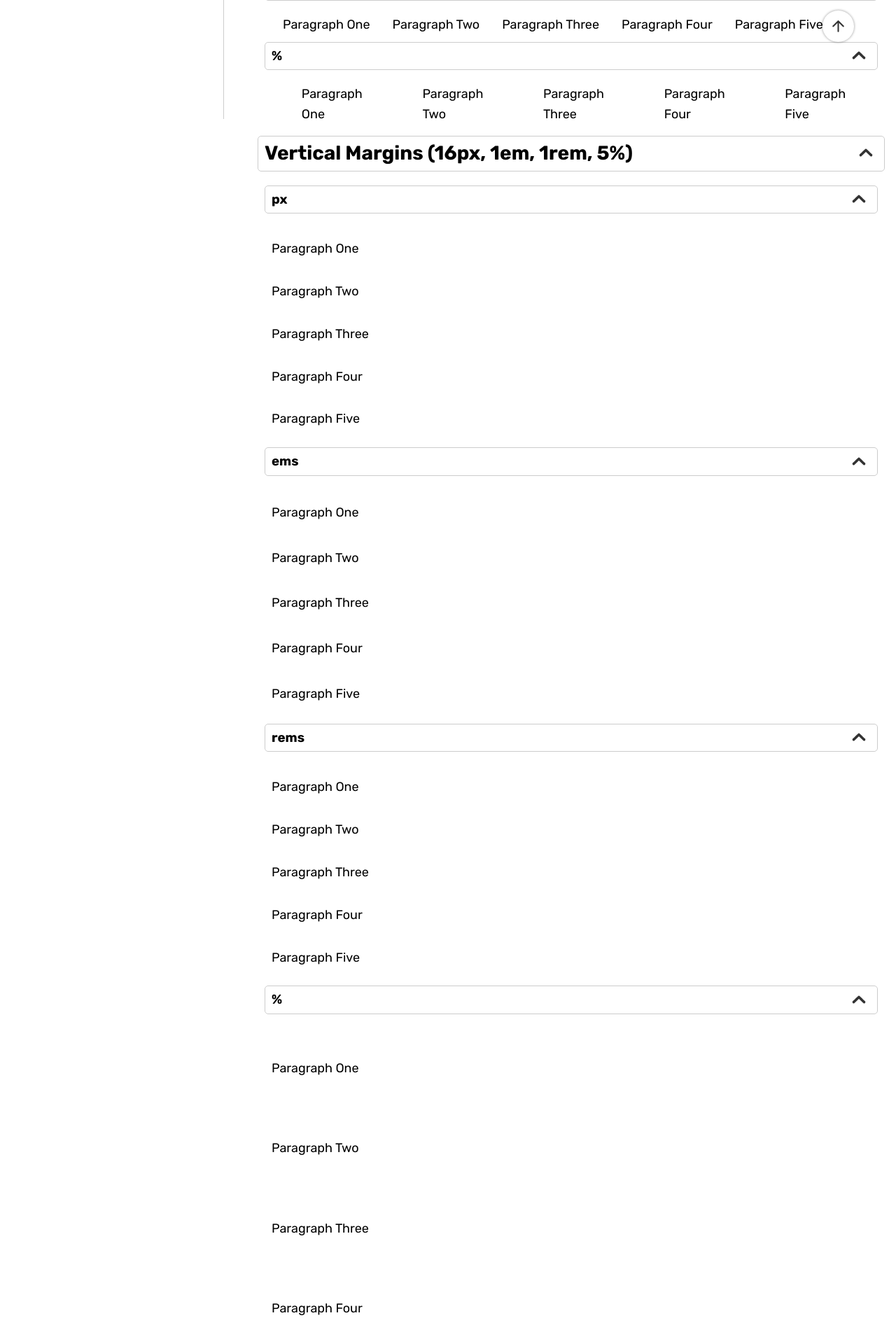
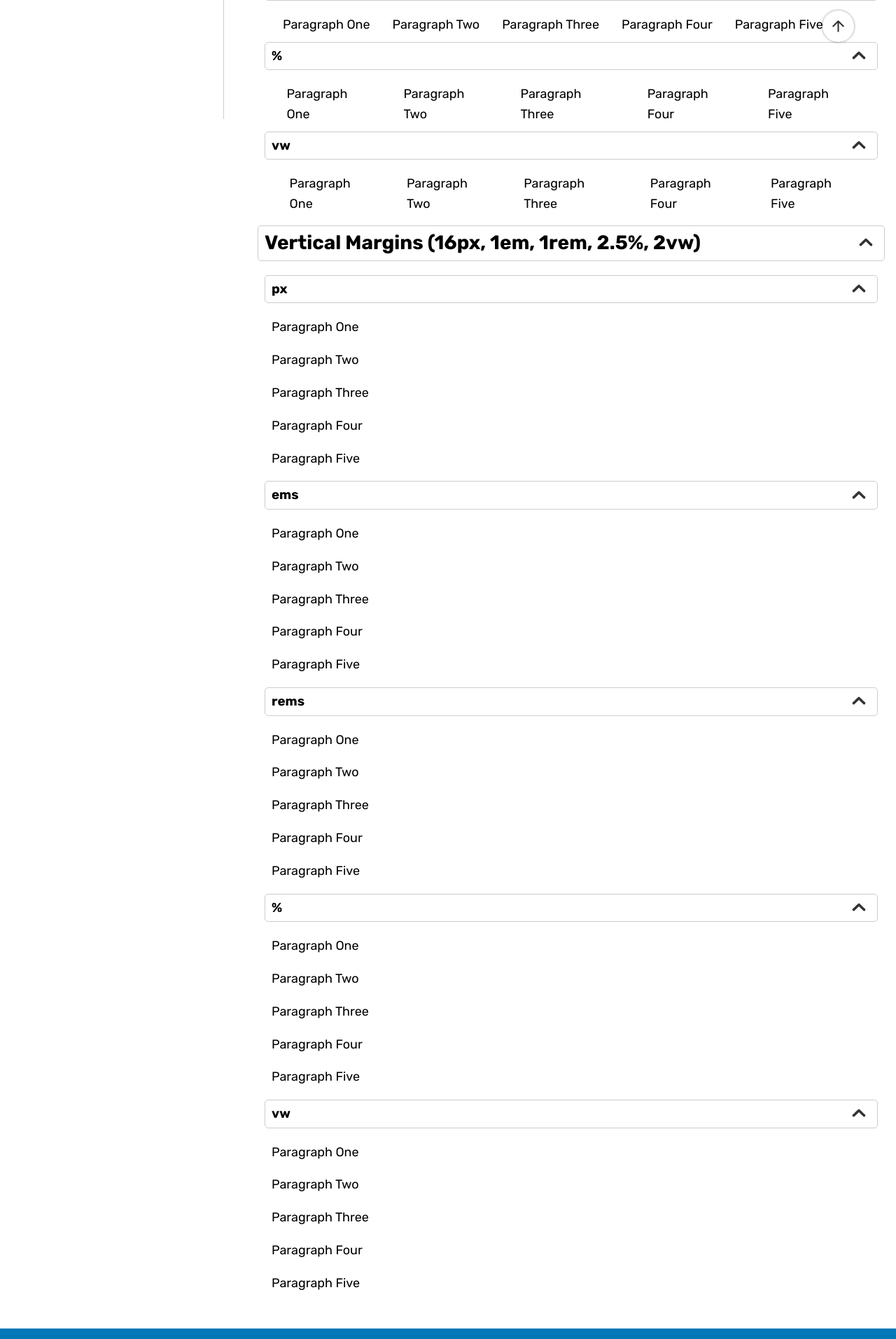
Before and after one commit to GavinCernek/Responsive-Design-Units, a React (Vite) app: page /text-spacing in a window 1280 px wide. Shown: the part 700-2613 px from the top of the page at 70% size. Built offline with nearby package versions, Linux system fonts and the light colour scheme.

Commit message:
More tweaks

```diff
--- a/src/App.jsx
+++ b/src/App.jsx
@@ -4,6 +4,7 @@ import Navigation from './components/Navigation';
 import Home from './pages/Home';
 import TextSpacing from './pages/TextSpacing';
 import ImageSizing from './pages/ImageSizing';
+import SVGSizing from './pages/SVGSizing';
 
 const App = () => {
 	return (
@@ -14,6 +15,7 @@ const App = () => {
 					<Route path="/" element={<Home />} />
 					<Route path="/text-spacing" element={<TextSpacing />} />
 					<Route path="/image-sizing" element={<ImageSizing />} />
+					<Route path="/svg-sizing" element={<SVGSizing />} />
 				</Routes>
 			</div>
 		</Layout>
--- a/src/components/Navigation.jsx
+++ b/src/components/Navigation.jsx
@@ -72,6 +72,16 @@ const Navigation = () => {
 							Image Sizing
 						</NavLink>
 					</li>
+					<li className="rd-navigation__item">
+						<NavLink
+							to="/svg-sizing"
+							className={({ isActive }) =>
+								isActive ? 'rd-navigation__link rd-navigation__link--active' : 'rd-navigation__link'
+							}
+						>
+							SVG Sizing
+						</NavLink>
+					</li>
 				</ul>
 			</nav>
 		</div>
--- a/src/pages/Home.jsx
+++ b/src/pages/Home.jsx
@@ -24,11 +24,9 @@ const Home = () => {
 				</p>
 				<h2>Some Basic Guidelines</h2>
 				<p>
-					Each demo will start off with the example in px values to serve as a baseline visual.
-					Examples that are in em units will have 2 wrappers with their font-size property set to
-					2em and 1.125em respesctively in order to demonstrate the compounding effect they have.
-					All text on the site will be in rem values since they are pretty much regarded as standard
-					practice for accessibility purposes.
+					Each demo will start off with the example in px values to serve as a baseline visual. All
+					text will be in rem values since they are pretty much regarded as standard practice for
+					accessibility purposes.
 				</p>
 				<h2>Other Notes</h2>
 				<p>
@@ -36,7 +34,7 @@ const Home = () => {
 					real answer always depends on your use case and what provides the best UX possible to your
 					end users. Rather, this is simply meant to be a nice and easy way to see patterns in
 					similar common designs with which you can use as a reference while building your own
-					products.
+					projects.
 				</p>
 				<p>And that's it!</p>
 				<Link to="/text-spacing" className="rd-button">
--- a/src/pages/ImageSizing.jsx
+++ b/src/pages/ImageSizing.jsx
@@ -1,16 +1,32 @@
-import ImageSizingSrc from '../images/image-sizing-image.jpg';
+import Accordion from '../components/Accordion';
+import imageSizingSrc from '../images/image-sizing-image.jpg';
 
 const ImageSizing = () => {
 	return (
 		<article className="rd-image-sizing">
 			<div className="rd-container">
 				<h1>Image Sizing</h1>
-				<div className="rd-asset">
-					<img src={ImageSizingSrc} className="rd-asset__image" alt="" />
-				</div>
-				<div className="rd-asset">
-					<img src={ImageSizingSrc} className="rd-asset__image rd-asset__image--rems" alt="" />
-				</div>
+				<p>Images are hard on the web.</p>
+				<Accordion title={<h2>px (300px x 300px)</h2>}>
+					<div className="rd-image-sizing__asset">
+						<img src={imageSizingSrc} className="rd-image-sizing__image" alt="" />
+					</div>
+				</Accordion>
+				<Accordion title={<h2>em (300px x 300px)</h2>}>
+					<div className="rd-image-sizing__asset">
+						<img src={imageSizingSrc} className="rd-image-sizing__image" alt="" />
+					</div>
+				</Accordion>
+				<Accordion title={<h2>rem (300px x 300px)</h2>}>
+					<div className="rd-image-sizing__asset">
+						<img src={imageSizingSrc} className="rd-image-sizing__image" alt="" />
+					</div>
+				</Accordion>
+				<Accordion title={<h2>% (300px x 300px)</h2>}>
+					<div className="rd-image-sizing__asset">
+						<img src={imageSizingSrc} className="rd-image-sizing__image" alt="" />
+					</div>
+				</Accordion>
 			</div>
 		</article>
 	);
--- /dev/null
+++ b/src/pages/SVGSizing.tsx
@@ -0,0 +1,9 @@
+const SVGSizing = () => {
+	return (
+		<div>
+			<h1>SVG Sizing</h1>
+		</div>
+	);
+};
+
+export default SVGSizing;
--- a/src/pages/TextSpacing.jsx
+++ b/src/pages/TextSpacing.jsx
@@ -15,9 +15,9 @@ const TextSpacing = () => {
 					This demo aims to help answer that question by showing how spaced out text is effected
 					from both a horizontal and vertical perspective.
 				</p>
-				<Accordion title={<h2>Horizontal Margins (16px, 1em, 1rem, 5%)</h2>}>
+				<Accordion title={<h2>Horizontal Margins (16px, 1em, 1rem, 2.5%, 2vw)</h2>}>
 					<Accordion title={<h3>px</h3>}>
-						<div className="rd-row">
+						<div className="rd-text-spacing__row">
 							<p>Paragraph One</p>
 							<p>Paragraph Two</p>
 							<p>Paragraph Three</p>
@@ -25,23 +25,8 @@ const TextSpacing = () => {
 							<p>Paragraph Five</p>
 						</div>
 					</Accordion>
-
 					<Accordion title={<h3>ems</h3>}>
-						<div className="rd-em-wrapper__outer">
-							<div className="rd-em-wrapper__inner">
-								<div className="rd-row rd-row--ems">
-									<p>Paragraph One</p>
-									<p>Paragraph Two</p>
-									<p>Paragraph Three</p>
-									<p>Paragraph Four</p>
-									<p>Paragraph Five</p>
-								</div>
-							</div>
-						</div>
-					</Accordion>
-
-					<Accordion title={<h3>rems</h3>}>
-						<div className="rd-row rd-row--rems">
+						<div className="rd-text-spacing__row rd-text-spacing__row--em">
 							<p>Paragraph One</p>
 							<p>Paragraph Two</p>
 							<p>Paragraph Three</p>
@@ -49,9 +34,26 @@ const TextSpacing = () => {
 							<p>Paragraph Five</p>
 						</div>
 					</Accordion>
-
+					<Accordion title={<h3>rems</h3>}>
+						<div className="rd-text-spacing__row rd-text-spacing__row--rem">
+							<p>Paragraph One</p>
+							<p>Paragraph Two</p>
+							<p>Paragraph Three</p>
+							<p>Paragraph Four</p>
+							<p>Paragraph Five</p>
+						</div>
+					</Accordion>
 					<Accordion title={<h3>%</h3>}>
-						<div className="rd-row rd-row--percent">
+						<div className="rd-text-spacing__row rd-text-spacing__row--percent">
+							<p>Paragraph One</p>
+							<p>Paragraph Two</p>
+							<p>Paragraph Three</p>
+							<p>Paragraph Four</p>
+							<p>Paragraph Five</p>
+						</div>
+					</Accordion>
+					<Accordion title={<h3>vw</h3>}>
+						<div className="rd-text-spacing__row rd-text-spacing__row--vw">
 							<p>Paragraph One</p>
 							<p>Paragraph Two</p>
 							<p>Paragraph Three</p>
@@ -60,9 +62,9 @@ const TextSpacing = () => {
 						</div>
 					</Accordion>
 				</Accordion>
-				<Accordion title={<h2>Vertical Margins (16px, 1em, 1rem, 5%)</h2>}>
+				<Accordion title={<h2>Vertical Margins (16px, 1em, 1rem, 2.5%, 2vw)</h2>}>
 					<Accordion title={<h3>px</h3>}>
-						<div className="rd-col">
+						<div className="rd-text-spacing__col">
 							<p>Paragraph One</p>
 							<p>Paragraph Two</p>
 							<p>Paragraph Three</p>
@@ -71,20 +73,16 @@ const TextSpacing = () => {
 						</div>
 					</Accordion>
 					<Accordion title={<h3>ems</h3>}>
-						<div className="rd-em-wrapper__outer">
-							<div className="rd-em-wrapper__inner">
-								<div className="rd-col rd-col--ems">
-									<p>Paragraph One</p>
-									<p>Paragraph Two</p>
-									<p>Paragraph Three</p>
-									<p>Paragraph Four</p>
-									<p>Paragraph Five</p>
-								</div>
-							</div>
+						<div className="rd-text-spacing__col rd-text-spacing__col--em">
+							<p>Paragraph One</p>
+							<p>Paragraph Two</p>
+							<p>Paragraph Three</p>
+							<p>Paragraph Four</p>
+							<p>Paragraph Five</p>
 						</div>
 					</Accordion>
 					<Accordion title={<h3>rems</h3>}>
-						<div className="rd-col rd-col--rems">
+						<div className="rd-text-spacing__col rd-text-spacing__col--rem">
 							<p>Paragraph One</p>
 							<p>Paragraph Two</p>
 							<p>Paragraph Three</p>
@@ -93,7 +91,16 @@ const TextSpacing = () => {
 						</div>
 					</Accordion>
 					<Accordion title={<h3>%</h3>}>
-						<div className="rd-col rd-col--percent">
+						<div className="rd-text-spacing__col rd-text-spacing__col--percent">
+							<p>Paragraph One</p>
+							<p>Paragraph Two</p>
+							<p>Paragraph Three</p>
+							<p>Paragraph Four</p>
+							<p>Paragraph Five</p>
+						</div>
+					</Accordion>
+					<Accordion title={<h3>vw</h3>}>
+						<div className="rd-text-spacing__col rd-text-spacing__col--vw">
 							<p>Paragraph One</p>
 							<p>Paragraph Two</p>
 							<p>Paragraph Three</p>
--- a/src/styles/app.scss
+++ b/src/styles/app.scss
@@ -1,3 +1,4 @@
 @use './utils';
 @use './globals';
 @use './components';
+@use './pages';
--- a/src/styles/components/_rd-content.scss
+++ b/src/styles/components/_rd-content.scss
@@ -16,55 +16,6 @@
 	}
 }
 
-.rd-em-wrapper__outer {
-	font-size: 2rem;
-}
-
-.rd-em-wrapper__inner {
-	font-size: 1.125rem;
-}
-
-.rd-row {
-	display: flex;
-}
-
-.rd-row p {
-	margin: 0 16px;
-}
-
-.rd-row--ems p {
-	margin: 0 1em;
-}
-
-.rd-row--rems p {
-	margin: 0 1rem;
-}
-
-.rd-row--percent p {
-	margin: 0 5%;
-}
-
-.rd-col {
-	display: flex;
-	flex-direction: column;
-}
-
-.rd-col p {
-	margin: 16px 0;
-}
-
-.rd-col--ems p {
-	margin: 1em 0;
-}
-
-.rd-col--rems p {
-	margin: 1rem 0;
-}
-
-.rd-col--percent p {
-	margin: 5% 0;
-}
-
 .rd-asset__image {
 	display: block;
 	width: 200px;
--- a/src/styles/components/_rd-navigation.scss
+++ b/src/styles/components/_rd-navigation.scss
@@ -20,6 +20,7 @@
 
 	&--hidden {
 		@include lg {
+			flex-basis: 0%;
 			width: auto;
 		}
 	}
@@ -53,7 +54,7 @@
 		transition: transform 300ms ease;
 
 		.rd-header--scrolled ~ .rd-main & {
-			transform: translateY(var(--header-scrolled-min-height));
+			transform: translateY(#{$header-scrolled-min-height * 2});
 		}
 	}
 
--- /dev/null
+++ b/src/styles/pages/_index.scss
@@ -0,0 +1,2 @@
+@forward './rd-text-spacing';
+@forward './rd-image-sizing';
--- /dev/null
+++ b/src/styles/pages/_rd-image-sizing.scss
@@ -0,0 +1,2 @@
+.rd-image-sizing {
+}
--- /dev/null
+++ b/src/styles/pages/_rd-text-spacing.scss
@@ -0,0 +1,64 @@
+.rd-text-spacing__row {
+	display: flex;
+
+	p {
+		margin: 0 16px;
+	}
+
+	&--em {
+		p {
+			margin: 0 1em;
+		}
+	}
+
+	&--rem {
+		p {
+			margin: 0 1rem;
+		}
+	}
+
+	&--percent {
+		p {
+			margin: 0 2.5%;
+		}
+	}
+
+	&--vw {
+		p {
+			margin: 0 2vw;
+		}
+	}
+}
+
+.rd-col {
+	display: flex;
+	flex-direction: column;
+
+	p {
+		margin: 16px 0;
+	}
+
+	&--em {
+		p {
+			margin: 1em 0;
+		}
+	}
+
+	&--rem {
+		p {
+			margin: 1rem 0;
+		}
+	}
+
+	&--percent {
+		p {
+			margin: 2.5% 0;
+		}
+	}
+
+	&--vw {
+		p {
+			margin: 2vw 0;
+		}
+	}
+}
```
Also changed, not shown: src/images/image-sizing-image.jpg (added).
